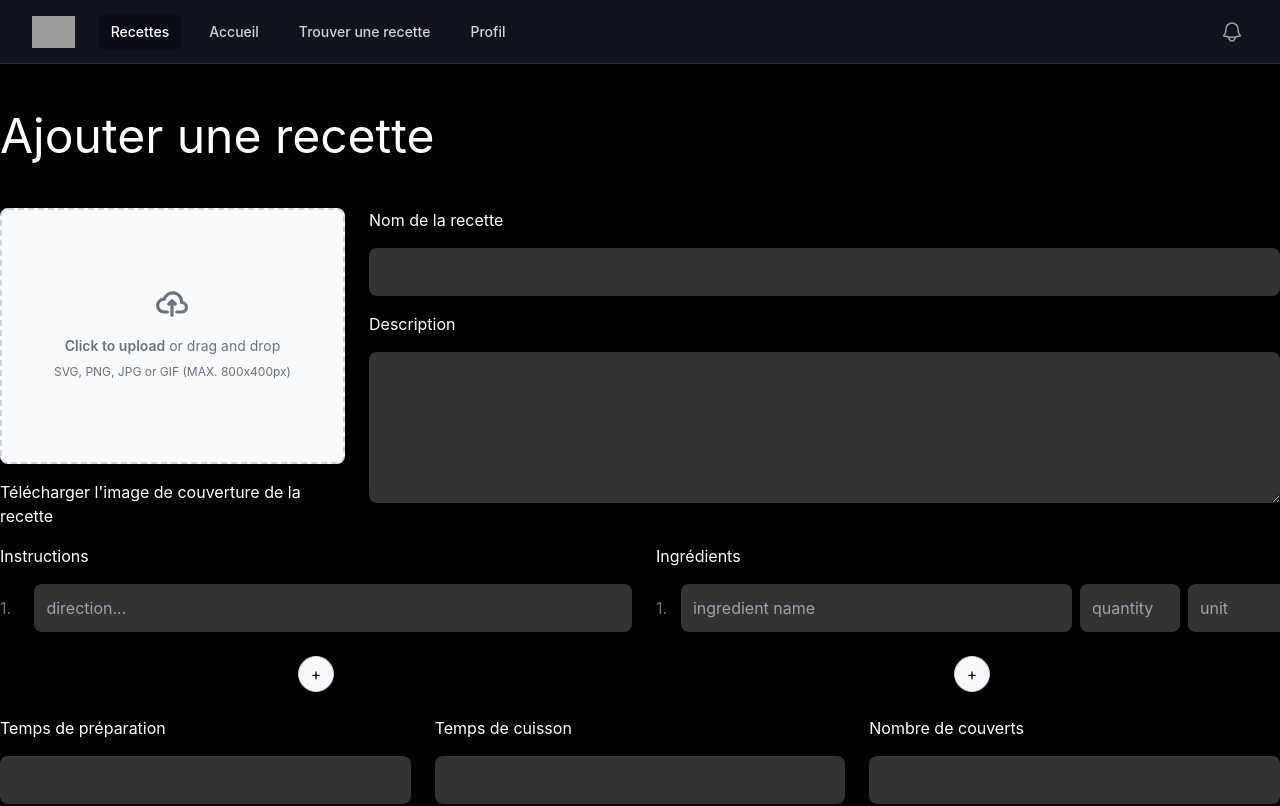
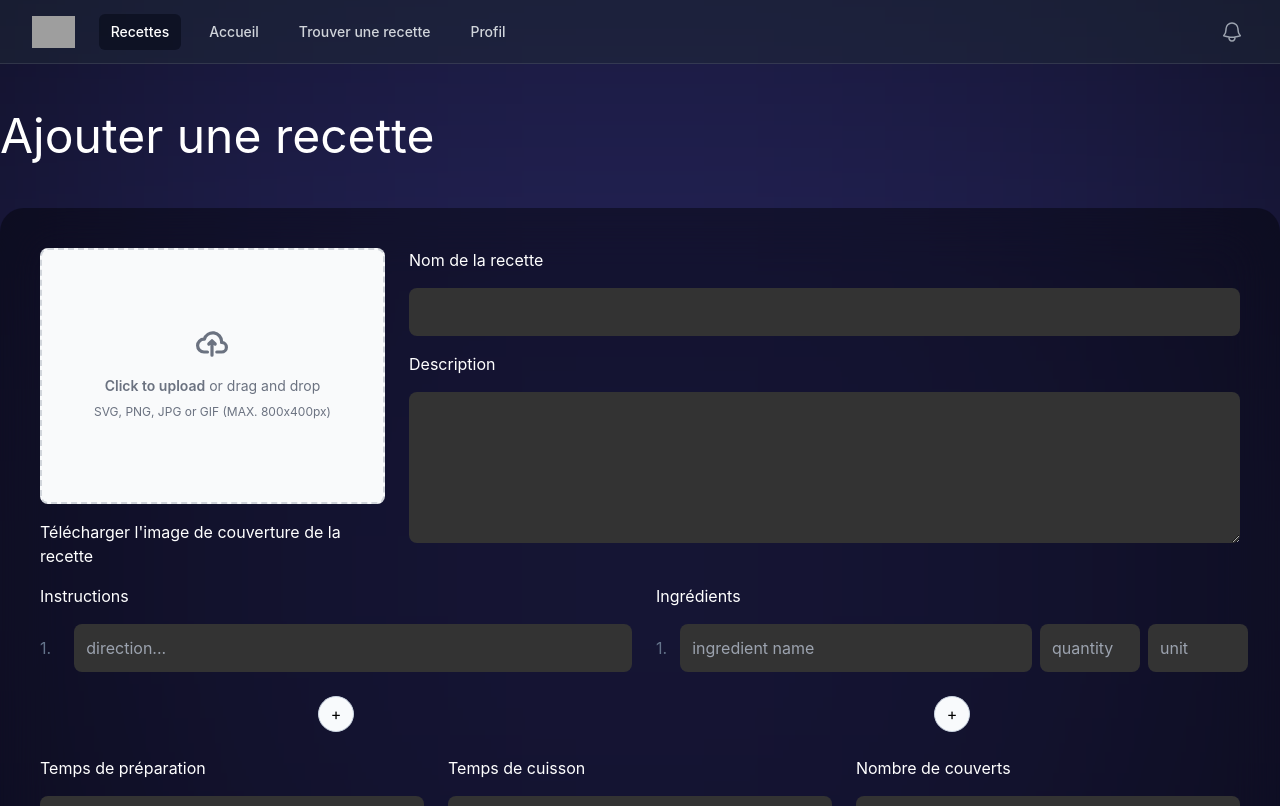
Before and after one commit to Nelchel/recipes, a React (Create React App) app: page /#/recipes/add in a window 1280 px wide. Shown: the top 806 px of the page. Built offline with nearby package versions, Linux system fonts and the light colour scheme; no server answers; grey boxes are pictures that could not be loaded.

Commit message:
style(recipe-form): add some colors ✨

```diff
--- a/src/components/RecipeForm/RecipeForm.css
+++ b/src/components/RecipeForm/RecipeForm.css
@@ -2,6 +2,8 @@
 .form {
     background: #00000066;
     backdrop-filter: blur(30px);
+    padding: 40px;
+    border-radius: 24px;
 }
 
 .form-content {
@@ -10,7 +12,7 @@
 }
 
 .form-content-file {
-   min-width: 345px;
+    min-width: 345px;
 }
 
 .form-content-input {
--- /dev/null
+++ b/src/pages/recipes/add/add.css
@@ -0,0 +1,14 @@
+.ellipse {
+    position: absolute;
+}
+
+.ellipse-one {
+    background: #6361F2;
+    filter: blur(600px);
+    width: 1100px;
+    height: 1100px;
+    z-index: -1;
+    top: 50%;
+    left: 50%;
+    transform: translate(-50%, -50%);
+}
--- a/src/pages/recipes/add.js
+++ b/src/pages/recipes/add/add.js
@@ -1,7 +1,8 @@
-import RecipeForm from "../../components/RecipeForm/RecipeForm";
+import RecipeForm from "../../../components/RecipeForm/RecipeForm";
 import React, {useEffect, useState} from "react";
-import Notification from "../../components/Notification/Notification";
+import Notification from "../../../components/Notification/Notification";
 import {AnimatePresence} from "framer-motion";
+import "./add.css"
 
 export default function AddRecipe({addRecipe}) {
     const [isSubmit, setIsSubmit] = useState(false);
@@ -17,7 +18,7 @@ export default function AddRecipe({addRecipe}) {
     }, [isSubmit]);
 
     return (
-        <section>
+        <section className="relative">
             <div className="max-w-7xl m-auto relative">
                 <h2 className="text-5xl text-white py-12">Ajouter une recette</h2>
                 <RecipeForm setIsSubmit={setIsSubmit}/>
@@ -25,6 +26,7 @@ export default function AddRecipe({addRecipe}) {
                     {isSubmit && <Notification/>}
                 </AnimatePresence>
             </div>
+            <div className="ellipse ellipse-one"/>
         </section>
     )
 }
```
Also changed, not shown: src/App.js (+8 -8 lines).
